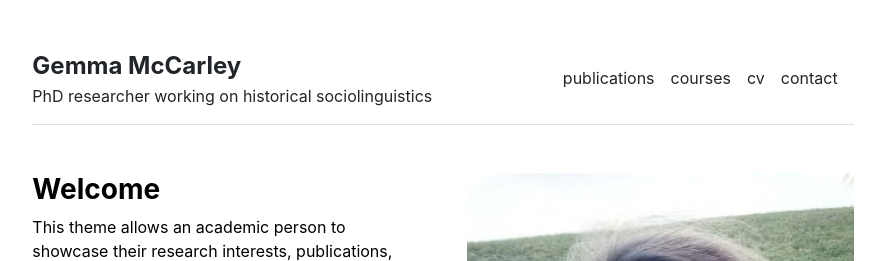
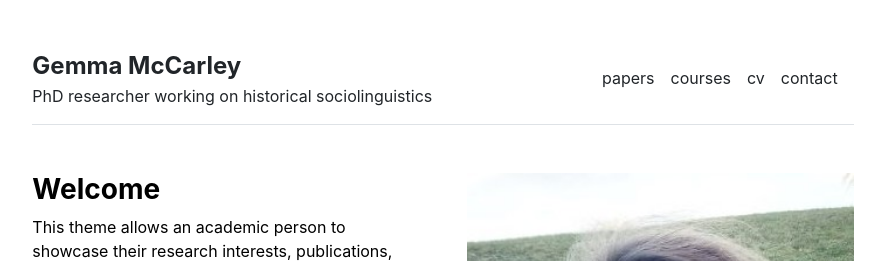
Before and after one commit to GemmaMcCarley/GemmaMcCarley.github.io, a Jekyll site: the page built from index.md, in a window 1280 px wide. Shown: the top 261 px of the page, without its empty margins (197-1082 px from the left). Built offline with Jekyll 4.4.1, drawn with Linux system fonts in a browser that asks for light colours.

Commit message:
Update settings.yml

```diff
--- a/_data/settings.yml
+++ b/_data/settings.yml
@@ -1,6 +1,6 @@
 menu:
 #- {name: 'people', url: '/people'}
-- {name: 'publications', url: '/publications'}
+- {name: 'papers', url: '/publications'}
 - {name: 'courses', url: '/courses'}
 - {name: 'cv', url: '/cv'}
 - {name: 'contact', url: '/contact'}
```
